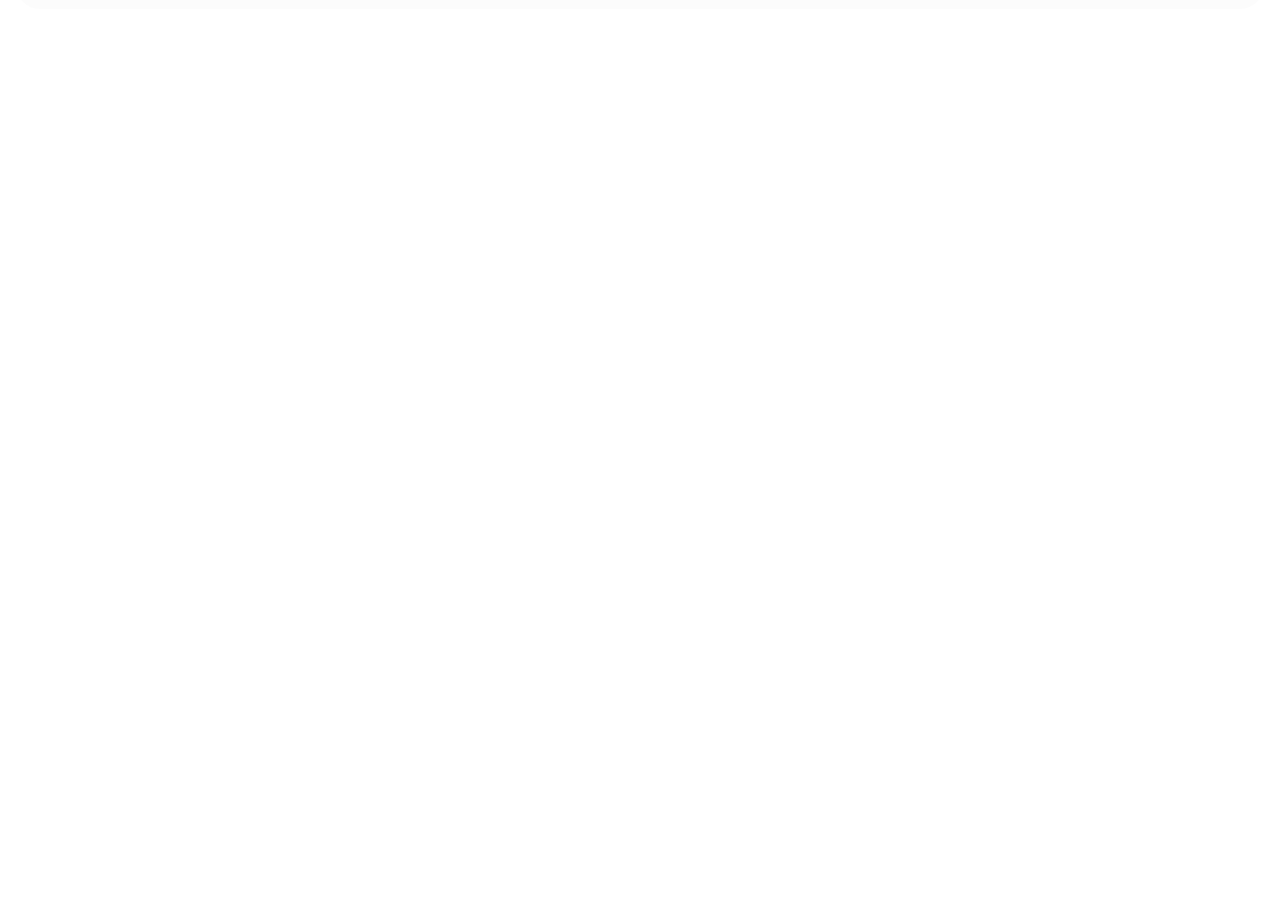
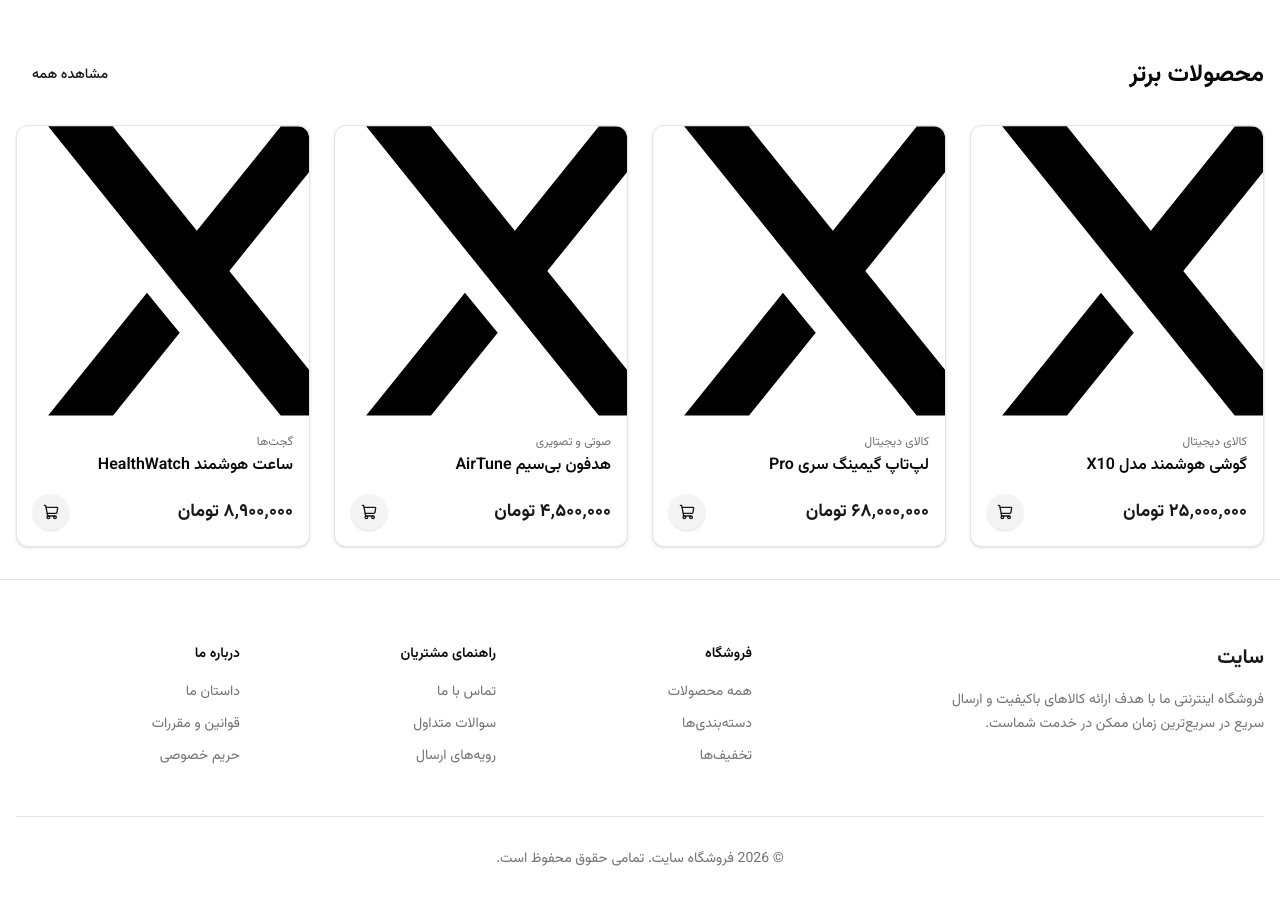
Before and after one commit to parssystem1-coder/saite, a Next.js app: page / in a window 1280 px wide. Shown: the part 440-1344 px from the top of the page. Before the commit the page ends 800 px from the top, so only its background shows below. Built offline with nearby package versions, Linux system fonts and the light colour scheme.

Commit message:
feat: complete phase 2 - add Footer, ProductCard, and Featured Products section
Co-authored-by: arena-agent <297053741+arena-agent@users.noreply.github.com>

```diff
--- a/src/app/layout.tsx
+++ b/src/app/layout.tsx
@@ -2,6 +2,7 @@
 import { Vazirmatn } from "next/font/google";
 import "./globals.css";
 import { Header } from "@/components/layout/header";
+import { Footer } from "@/components/layout/footer";
 
 const vazir = Vazirmatn({
   subsets: ["arabic", "latin"],
@@ -27,6 +28,7 @@
       <body className="min-h-full flex flex-col font-vazir">
         <Header />
         <main className="flex-1">{children}</main>
+        <Footer />
       </body>
     </html>
   );
--- a/src/app/page.tsx
+++ b/src/app/page.tsx
@@ -1,8 +1,42 @@
 import { Button } from "@/components/ui/button";
+import { ProductCard } from "@/components/ui/product-card";
+import { Product } from "@/types/product";
+
+const MOCK_PRODUCTS: Product[] = [
+  {
+    id: "1",
+    name: "گوشی هوشمند مدل X10",
+    price: 25000000,
+    category: "کالای دیجیتال",
+    image: "/next.svg", // Placeholder
+  },
+  {
+    id: "2",
+    name: "لپ‌تاپ گیمینگ سری Pro",
+    price: 68000000,
+    category: "کالای دیجیتال",
+    image: "/next.svg", // Placeholder
+  },
+  {
+    id: "3",
+    name: "هدفون بی‌سیم AirTune",
+    price: 4500000,
+    category: "صوتی و تصویری",
+    image: "/next.svg", // Placeholder
+  },
+  {
+    id: "4",
+    name: "ساعت هوشمند HealthWatch",
+    price: 8900000,
+    category: "گجت‌ها",
+    image: "/next.svg", // Placeholder
+  },
+];
 
 export default function Home() {
   return (
-    <div className="container mx-auto px-4 py-12">
+    <div className="container mx-auto px-4 py-8 space-y-16">
+      {/* Hero Section */}
       <section className="flex flex-col items-center justify-center text-center space-y-6 py-20 bg-muted/30 rounded-3xl">
         <h1 className="text-4xl md:text-6xl font-bold tracking-tight text-primary">
           به فروشگاه مدرن ما خوش آمدید
@@ -15,6 +49,19 @@
           <Button size="lg" variant="outline">تخفیف‌های ویژه</Button>
         </div>
       </section>
+
+      {/* Featured Products */}
+      <section>
+        <div className="flex items-center justify-between mb-8">
+          <h2 className="text-2xl font-bold">محصولات برتر</h2>
+          <Button variant="link">مشاهده همه</Button>
+        </div>
+        <div className="grid grid-cols-1 sm:grid-cols-2 md:grid-cols-3 lg:grid-cols-4 gap-6">
+          {MOCK_PRODUCTS.map((product) => (
+            <ProductCard key={product.id} product={product} />
+          ))}
+        </div>
+      </section>
     </div>
   );
 }
--- /dev/null
+++ b/src/components/layout/footer.tsx
@@ -0,0 +1,83 @@
+import Link from 'next/link'
+
+export function Footer() {
+  return (
+    <footer className="w-full border-t bg-background">
+      <div className="container mx-auto px-4 py-12 md:py-16">
+        <div className="grid grid-cols-2 gap-8 md:grid-cols-4 lg:grid-cols-5">
+          <div className="col-span-2 lg:col-span-2">
+            <Link href="/" className="text-xl font-bold text-primary">
+              سایت
+            </Link>
+            <p className="mt-4 text-sm text-muted-foreground max-w-xs leading-6">
+              فروشگاه اینترنتی ما با هدف ارائه کالاهای باکیفیت و ارسال سریع در سریع‌ترین زمان ممکن در خدمت شماست.
+            </p>
+          </div>
+          <div>
+            <h3 className="text-sm font-semibold text-foreground">فروشگاه</h3>
+            <ul className="mt-4 space-y-2">
+              <li>
+                <Link href="/products" className="text-sm text-muted-foreground hover:text-primary transition-colors">
+                  همه محصولات
+                </Link>
+              </li>
+              <li>
+                <Link href="/categories" className="text-sm text-muted-foreground hover:text-primary transition-colors">
+                  دسته‌بندی‌ها
+                </Link>
+              </li>
+              <li>
+                <Link href="/offers" className="text-sm text-muted-foreground hover:text-primary transition-colors">
+                  تخفیف‌ها
+                </Link>
+              </li>
+            </ul>
+          </div>
+          <div>
+            <h3 className="text-sm font-semibold text-foreground">راهنمای مشتریان</h3>
+            <ul className="mt-4 space-y-2">
+              <li>
+                <Link href="/contact" className="text-sm text-muted-foreground hover:text-primary transition-colors">
+                  تماس با ما
+                </Link>
+              </li>
+              <li>
+                <Link href="/faq" className="text-sm text-muted-foreground hover:text-primary transition-colors">
+                  سوالات متداول
+                </Link>
+              </li>
+              <li>
+                <Link href="/shipping" className="text-sm text-muted-foreground hover:text-primary transition-colors">
+                  رویه‌های ارسال
+                </Link>
+              </li>
+            </ul>
+          </div>
+          <div>
+            <h3 className="text-sm font-semibold text-foreground">درباره ما</h3>
+            <ul className="mt-4 space-y-2">
+              <li>
+                <Link href="/about" className="text-sm text-muted-foreground hover:text-primary transition-colors">
+                  داستان ما
+                </Link>
+              </li>
+              <li>
+                <Link href="/terms" className="text-sm text-muted-foreground hover:text-primary transition-colors">
+                  قوانین و مقررات
+                </Link>
+              </li>
+              <li>
+                <Link href="/privacy" className="text-sm text-muted-foreground hover:text-primary transition-colors">
+                  حریم خصوصی
+                </Link>
+              </li>
+            </ul>
+          </div>
+        </div>
+        <div className="mt-12 border-t pt-8 text-center text-sm text-muted-foreground">
+          <p>© {new Date().getFullYear()} فروشگاه سایت. تمامی حقوق محفوظ است.</p>
+        </div>
+      </div>
+    </footer>
+  )
+}
--- /dev/null
+++ b/src/components/ui/product-card.tsx
@@ -0,0 +1,46 @@
+import Image from 'next/image'
+import Link from 'next/link'
+import { ShoppingCart, Eye } from 'lucide-react'
+import { Button } from '@/components/ui/button'
+import { Product } from '@/types/product'
+
+interface ProductCardProps {
+  product: Product
+}
+
+export function ProductCard({ product }: ProductCardProps) {
+  const formattedPrice = new Intl.NumberFormat('fa-IR').format(product.price)
+
+  return (
+    <div className="group relative rounded-xl border bg-card text-card-foreground shadow-sm transition-all hover:shadow-md">
+      <Link href={`/products/${product.id}`} className="block">
+        <div className="relative aspect-square overflow-hidden rounded-t-xl">
+          <Image
+            src={product.image}
+            alt={product.name}
+            fill
+            className="object-cover transition-transform duration-300 group-hover:scale-105"
+          />
+          <div className="absolute inset-0 bg-black/5 opacity-0 transition-opacity group-hover:opacity-100" />
+        </div>
+      </Link>
+
+      <div className="p-4">
+        <div className="mb-1 text-xs text-muted-foreground">{product.category}</div>
+        <Link href={`/products/${product.id}`}>
+          <h3 className="line-clamp-1 font-semibold transition-colors hover:text-primary">
+            {product.name}
+          </h3>
+        </Link>
+        <div className="mt-4 flex items-center justify-between">
+          <div className="flex flex-col">
+            <span className="text-lg font-bold text-primary">{formattedPrice} تومان</span>
+          </div>
+          <Button size="icon" variant="secondary" className="rounded-full shadow-sm hover:bg-primary hover:text-primary-foreground">
+            <ShoppingCart className="h-4 w-4" />
+          </Button>
+        </div>
+      </div>
+    </div>
+  )
+}
--- /dev/null
+++ b/src/types/product.ts
@@ -0,0 +1,8 @@
+export interface Product {
+  id: string
+  name: string
+  price: number
+  image: string
+  category: string
+  description?: string
+}
```
